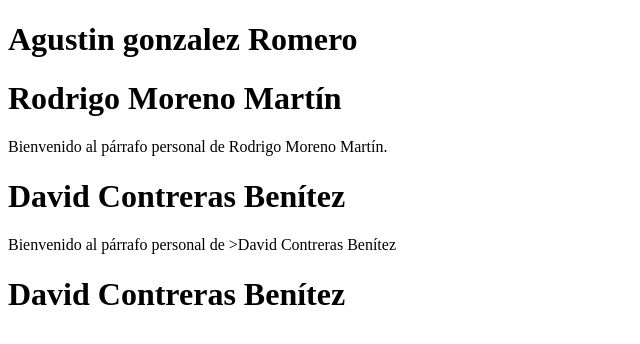
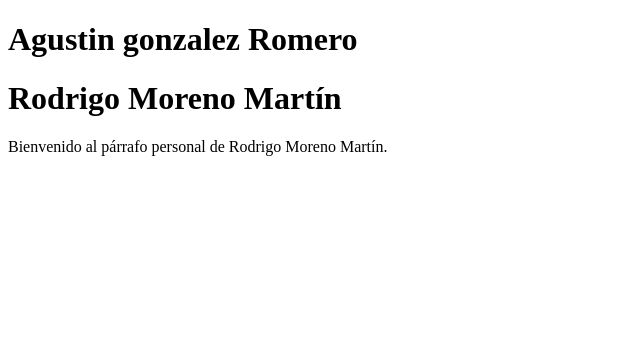
Before and after one commit to Agustin464/Rodrigo-expone, a plain HTML site: page index.html in a window 1280 px wide. Shown: the whole page, without its empty margins (0-640 px from the left). Drawn offline with Linux system fonts and the light colour scheme.

Commit message:
Update index.html

```diff
--- a/index.html
+++ b/index.html
@@ -10,11 +10,5 @@
 
 <h1>Rodrigo Moreno Martín</h1>
 <p>Bienvenido al párrafo personal de Rodrigo Moreno Martín.</p>
-
-<h1>David Contreras Benítez</h1>
-<p>Bienvenido al párrafo personal de >David Contreras Benítez</p>
-
-<h1>David Contreras Benítez</h1>
-
 </body>
 </html>
```
